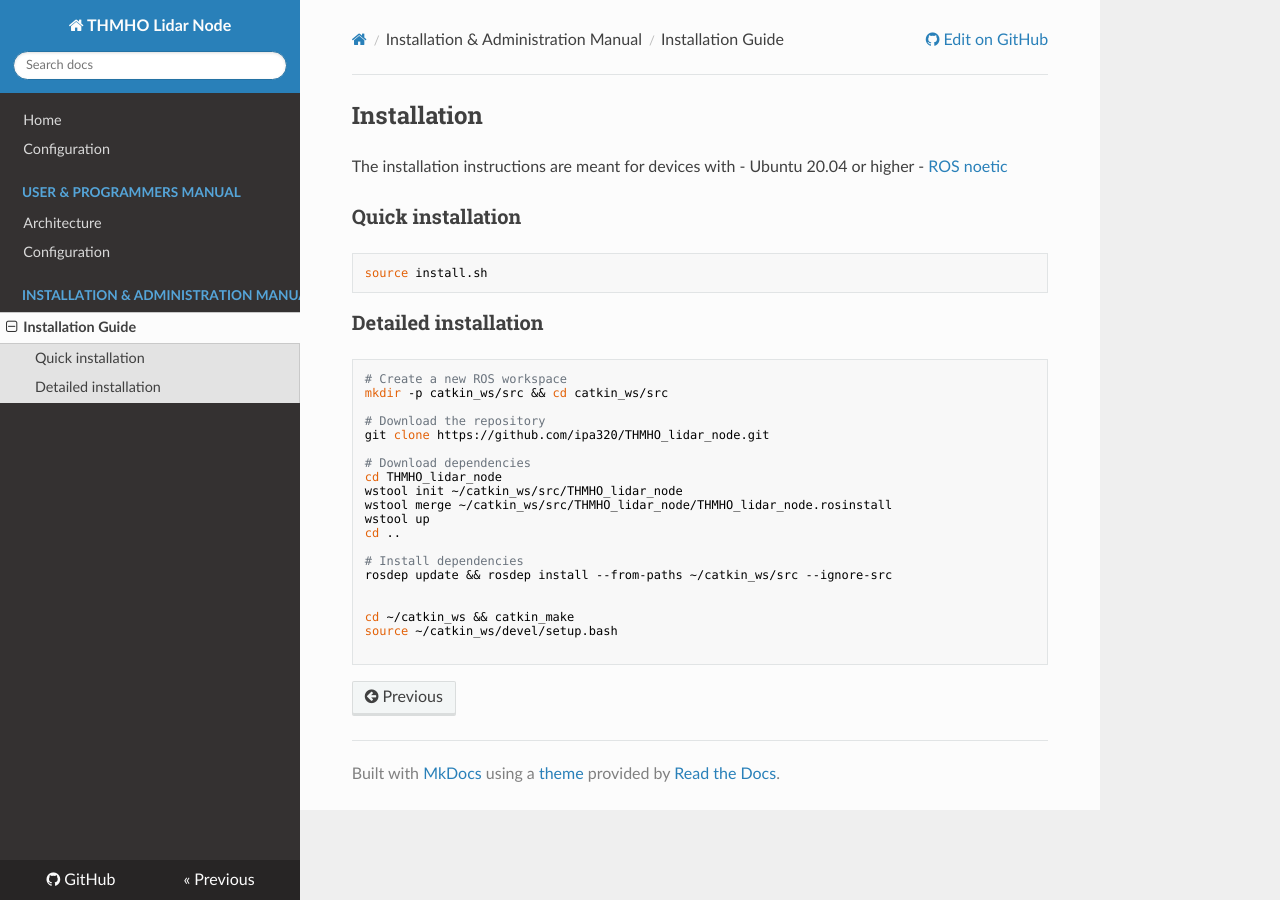
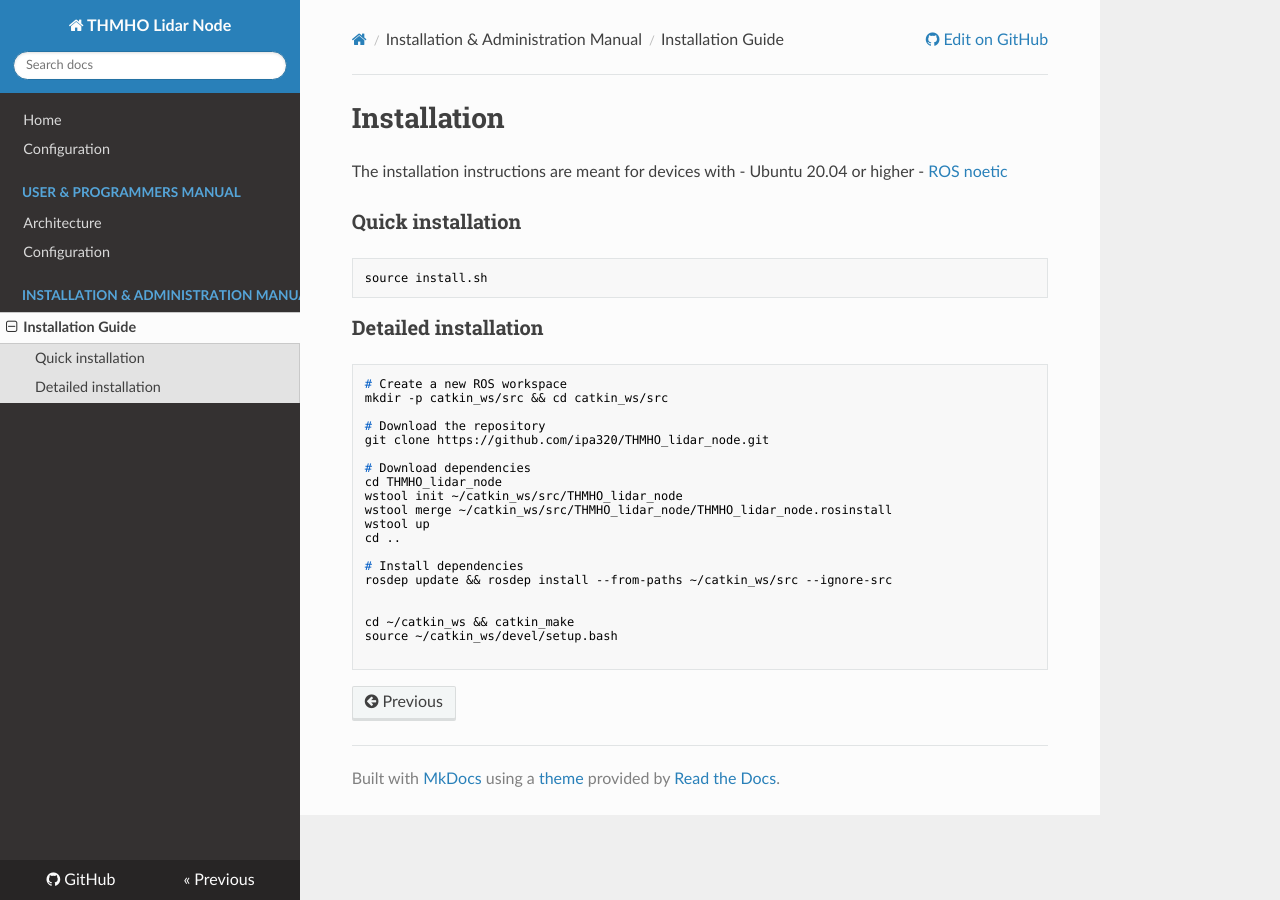
Before and after one commit to ramp-eu/THMHO_lidar_node, an MkDocs documentation site: the page built from docs/installationguide.md, in a window 1280 px wide. Built offline with MkDocs 1.6.1, drawn with Linux system fonts in a browser that asks for light colours; nearby versions of some CDN libraries.

Commit message:
modified code structure in readthedocs

`````diff
--- a/docs/installationguide.md
+++ b/docs/installationguide.md
@@ -1,15 +1,15 @@
-## Installation
+# Installation
 The installation instructions are meant for devices with
 - Ubuntu 20.04 or higher
 - [ROS noetic](http://wiki.ros.org/noetic/Installation/Ubuntu)
 
 ### Quick installation
-````
+```console
 source install.sh
-````
+```
 
 ### Detailed installation
-````
+```console
 # Create a new ROS workspace
 mkdir -p catkin_ws/src && cd catkin_ws/src
 
@@ -30,4 +30,4 @@ rosdep update && rosdep install --from-paths ~/catkin_ws/src --ignore-src
 cd ~/catkin_ws && catkin_make
 source ~/catkin_ws/devel/setup.bash
 
-````
+```
`````
Also changed, not shown: docs/README.md (+0 -1 lines), docs/architecture.md (+2 -2 lines), docs/getting-started.md (+5 -5 lines), docs/usermanual.md (+2 -2 lines), docs/img/compoent_level.png (renamed from docs/compoent_level.png), docs/img/network_level.png (renamed from docs/network_level.png).
